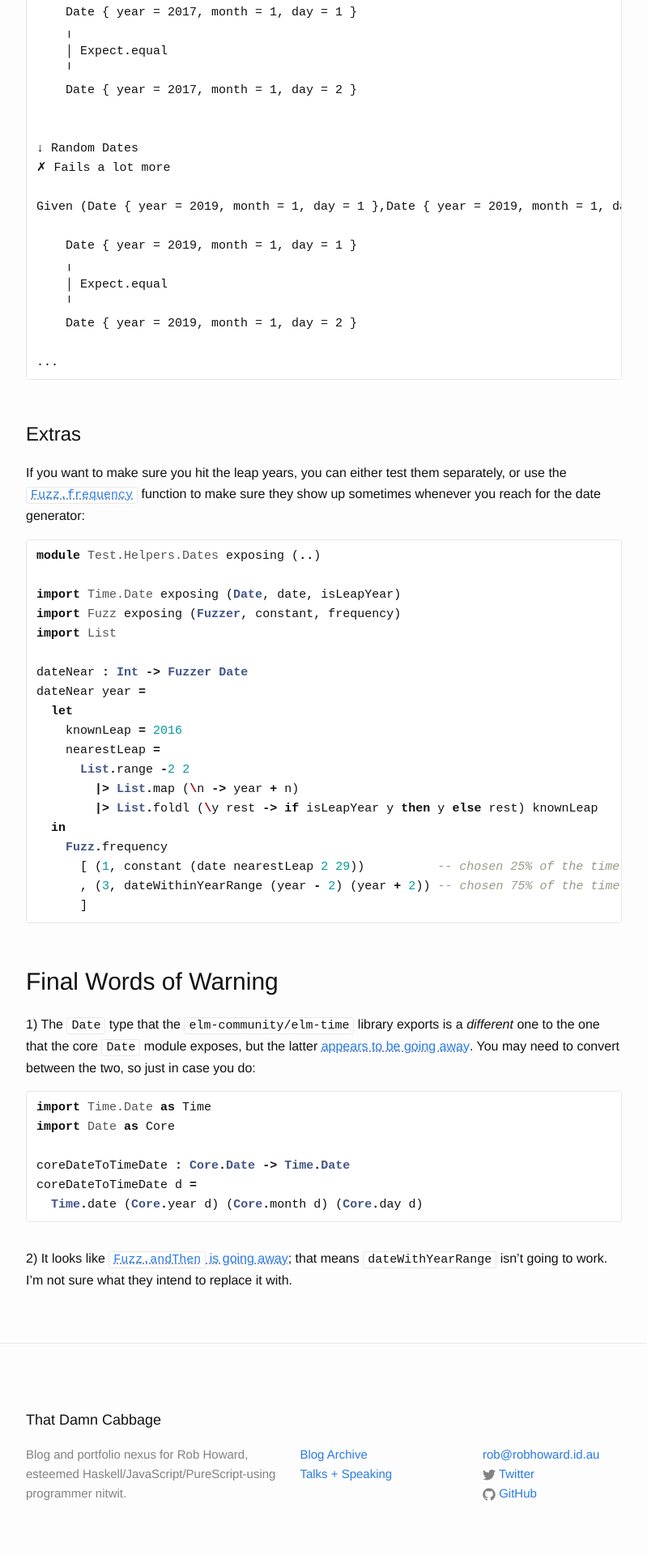
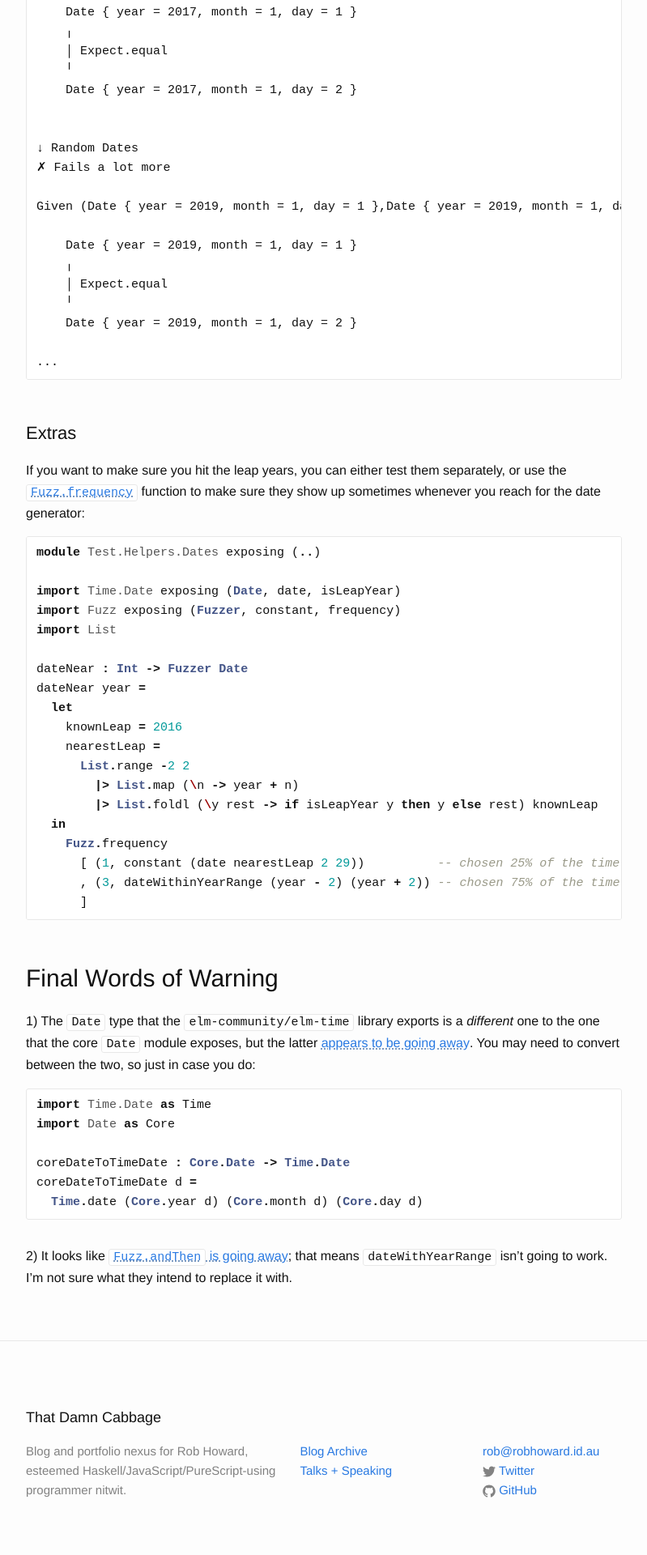
Before and after one commit to damncabbage/deadname.id.au, a Jekyll site: the page built from _posts/2017-10-07-generating-dates-for-fuzzing-with-elm-test.markdown, in a window 1280 px wide. Shown: the part 3408-5328 px from the top of the page at 81% size, without its empty margins (240-1039 px from the left). Built offline with Jekyll 4.4.1, drawn with Linux system fonts in a browser that asks for light colours.

Commit message:
heeeadddinggs

````diff
--- a/_posts/2017-10-07-generating-dates-for-fuzzing-with-elm-test.markdown
+++ b/_posts/2017-10-07-generating-dates-for-fuzzing-with-elm-test.markdown
@@ -156,7 +156,7 @@ Given (Date { year = 2019, month = 1, day = 1 },Date { year = 2019, month = 1, d
 ...
 ```
 
-# Extras
+### Extras
 
 If you want to make sure you hit the leap years, you can either test them separately, or use the [`Fuzz.frequency`](http://package.elm-lang.org/packages/elm-community/elm-test/latest/Fuzz#frequency) function to make sure they show up sometimes whenever you reach for the date generator:
 
````
